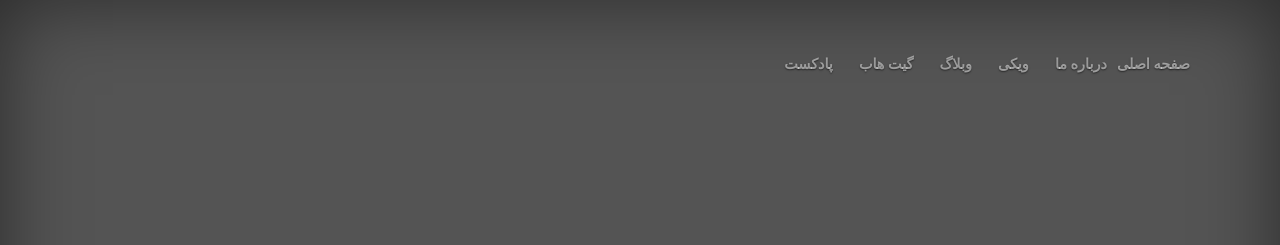
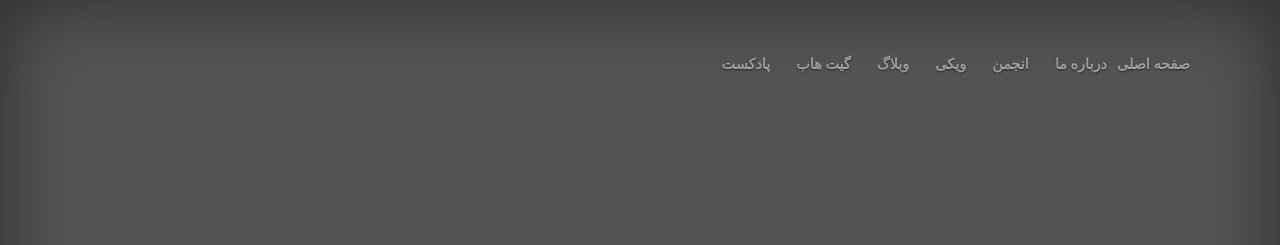
Before and after one commit to simorgh-me/simorgh.me, a Jekyll site: the page index.html, which Jekyll copies as it is, in a window 1280 px wide. Shown: the top 245 px of the page. Built offline with Jekyll 4.4.1, drawn with Linux system fonts in a browser that asks for light colours; nearby versions of some CDN libraries; some web fonts are replaced.

Commit message:
add forum

```diff
--- a/index.html
+++ b/index.html
@@ -19,6 +19,7 @@
           <nav class="nav nav-masthead justify-content-center">
             <a class="nav-link" href="https://simorgh.me/">   صفحه اصلی</a>
             <a class="nav-link" href="#"> درباره ما</a>
+            <a class="nav-link" href="https://forum.simorgh.me/">انجمن</a>
             <a class="nav-link" href="https://wiki.simorgh.me/">ویکی</a>
 		   <a class="nav-link" href="#">وبلاگ</a>
 		   <a class="nav-link" href="#">گیت هاب</a>
```
